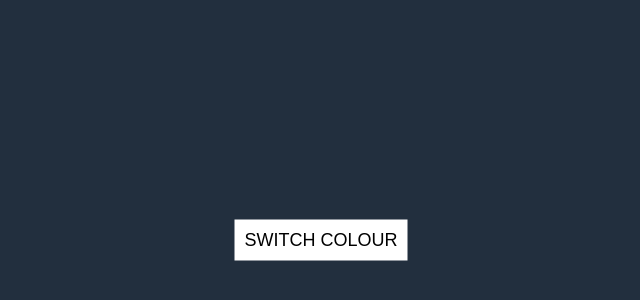
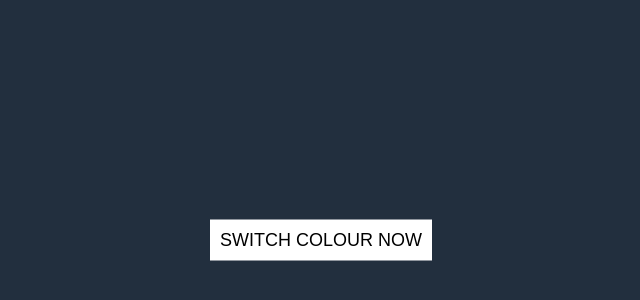
Before and after one commit to Emidowojo/BackgroundColour, a plain HTML site: page index.html in a window 1280 px wide. Shown: the part 160-460 px from the top of the page, without its empty margins (319-959 px from the left). Drawn offline with Linux system fonts and the light colour scheme.

Commit message:
git practise

```diff
--- a/index.html
+++ b/index.html
@@ -7,7 +7,7 @@
     <link rel="stylesheet" type="text/css" href="style.css">
 </head>
 <body>
-    <button>Switch Colour</button>
+    <button>Switch Colour Now </button>
     <script type="text/javascript">
     var color = ["#222f3e", "#f368e0","#ee5253", "#0abde3", "#10ac84", "#5f27cd"];
     var i = 0;
```
